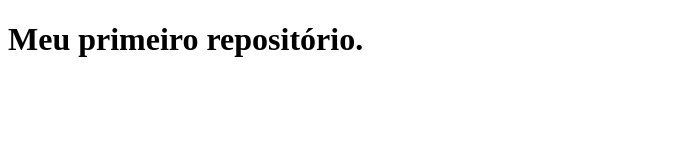
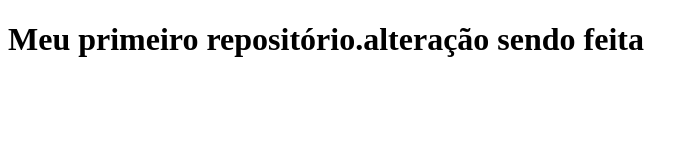
Before and after one commit to Jhon-sants/aula-01, a plain HTML site: page index.html in a window 1280 px wide. Shown: the whole page, without its empty margins (0-699 px from the left). Drawn offline with Linux system fonts and the light colour scheme.

Commit message:
Alterando o meu código

```diff
--- a/index.html
+++ b/index.html
@@ -5,6 +5,6 @@
   <title>Primeira aula</title>
 </head>
 <body>
-  <h1>Meu primeiro repositório.</h1>
+  <h1>Meu primeiro repositório.alteração sendo feita</h1>
 </body>
 </html>
```
